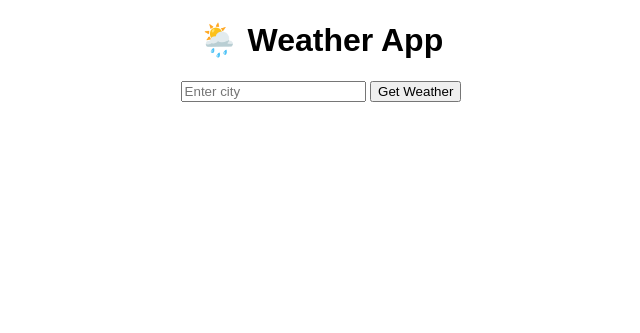
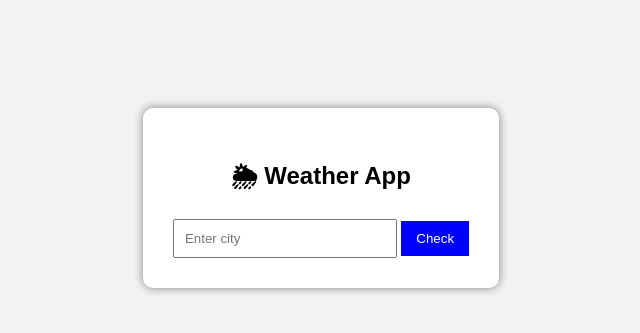
Before and after one commit to sreyasivan24/my-project, a Flask app: page / in a window 1280 px wide. Shown: the top 333 px of the page, without its empty margins (319-959 px from the left). Run offline with Flask 3, Linux system fonts and the light colour scheme.

Commit message:
improved weather app UI and logic

```diff
--- a/app.py
+++ b/app.py
@@ -1,26 +1,45 @@
 from flask import Flask, render_template, request
 import os
+import random
 
 app = Flask(__name__)
+
+# Dummy weather data for demo
+weather_data = [
+    {"status": "☀️ Sunny", "temp": "32°C"},
+    {"status": "🌧️ Rainy", "temp": "24°C"},
+    {"status": "⛅ Cloudy", "temp": "28°C"},
+    {"status": "🌩️ Stormy", "temp": "22°C"},
+]
 
 @app.route("/", methods=["GET", "POST"])
 def home():
     weather = None
+    error = None
 
     if request.method == "POST":
         city = request.form.get("city")
 
         # Input validation
-        if city and city.strip():
-            city = city.strip()
-            weather = f"Weather in {city}: 🌤️ 30°C, Clear Sky"
+        if not city or not city.strip():
+            error = "⚠️ Please enter a valid city name"
+        elif not city.replace(" ", "").isalpha():
+            error = "⚠️ City name should contain only letters"
         else:
-            weather = "⚠️ Please enter a valid city name"
+            city = city.strip().title()
 
-    return render_template("index.html", weather=weather)
+            # Random weather (demo purpose)
+            selected = random.choice(weather_data)
+
+            weather = {
+                "city": city,
+                "status": selected["status"],
+                "temp": selected["temp"]
+            }
+
+    return render_template("index.html", weather=weather, error=error)
 
 
 if __name__ == "__main__":
-    # Secure debug handling (no hardcoded debug=True)
     debug_mode = os.getenv("FLASK_DEBUG", "False") == "True"
     app.run(debug=debug_mode)
--- a/templates/index.html
+++ b/templates/index.html
@@ -2,19 +2,52 @@
 <html>
 <head>
     <title>Weather App</title>
+    <style>
+        body {
+            font-family: Arial;
+            text-align: center;
+            background: #f2f2f2;
+        }
+        .box {
+            margin-top: 100px;
+            background: white;
+            padding: 30px;
+            border-radius: 10px;
+            display: inline-block;
+            box-shadow: 0 0 10px gray;
+        }
+        input {
+            padding: 10px;
+            width: 200px;
+        }
+        button {
+            padding: 10px 15px;
+            background: blue;
+            color: white;
+            border: none;
+        }
+    </style>
 </head>
-<body style="text-align:center; font-family: Arial;">
+<body>
 
-    <h1>🌦️ Weather App</h1>
+<div class="box">
+    <h2>🌦 Weather App</h2>
 
     <form method="POST">
-        <input type="text" name="city" placeholder="Enter city" required>
-        <button type="submit">Get Weather</button>
+        <input type="text" name="city" placeholder="Enter city">
+        <button type="submit">Check</button>
     </form>
 
+    {% if error %}
+        <p style="color:red;">{{ error }}</p>
+    {% endif %}
+
     {% if weather %}
-        <h2 style="color: blue;">{{ weather }}</h2>
+        <h3>{{ weather.city }}</h3>
+        <p>{{ weather.status }}</p>
+        <p><b>{{ weather.temp }}</b></p>
     {% endif %}
+</div>
 
 </body>
 </html>
```
